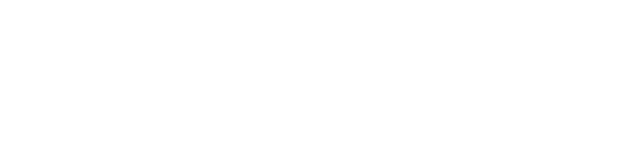
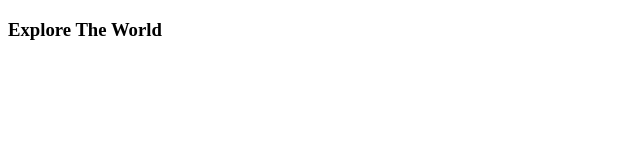
Before and after one commit to garbh-tj/first-html, a plain HTML site: page index.html in a window 1280 px wide. Shown: the whole page, without its empty margins (0-640 px from the left). Drawn offline with Linux system fonts and the light colour scheme.

Commit message:
added in title

```diff
--- a/index.html
+++ b/index.html
@@ -4,9 +4,15 @@
     <meta charset="UTF-8">
     <meta name="viewport" content="width=device-width, initial-scale=1.0">
     <link rel="stylesheet" href="style.css">
-    <title>Document</title>
+    <title>Expanding Cards</title>
 </head>
 <body>
+    <div class="container">
+        <div class="panel active">
+            <h3>Explore The World</h3>
+        </div>
+    </div>
+
     <script src="script.js"></script>
 </body>
 </html>
```
